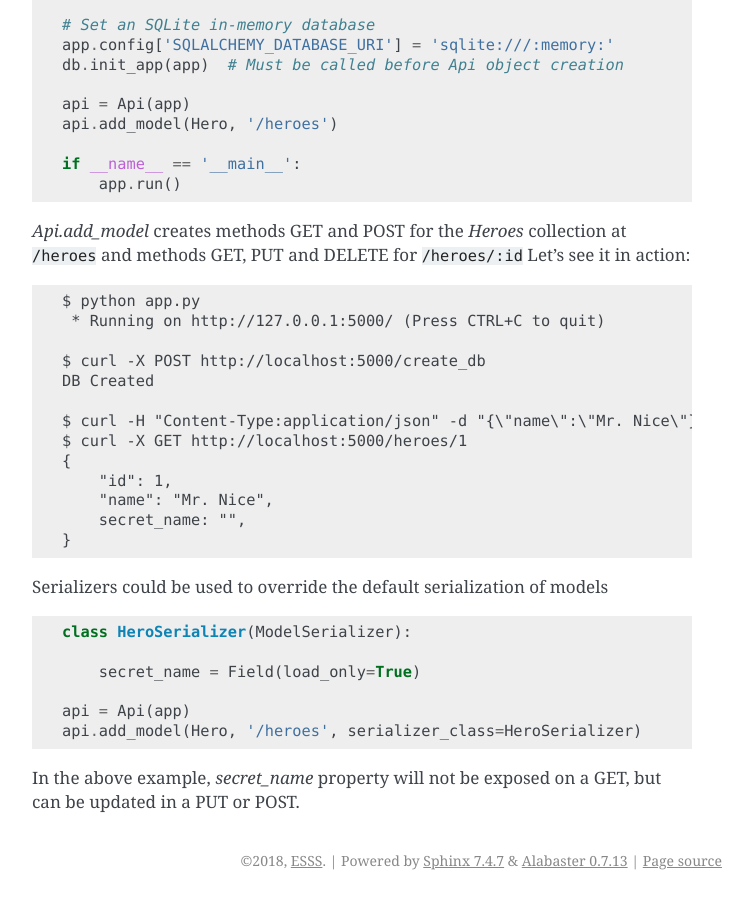
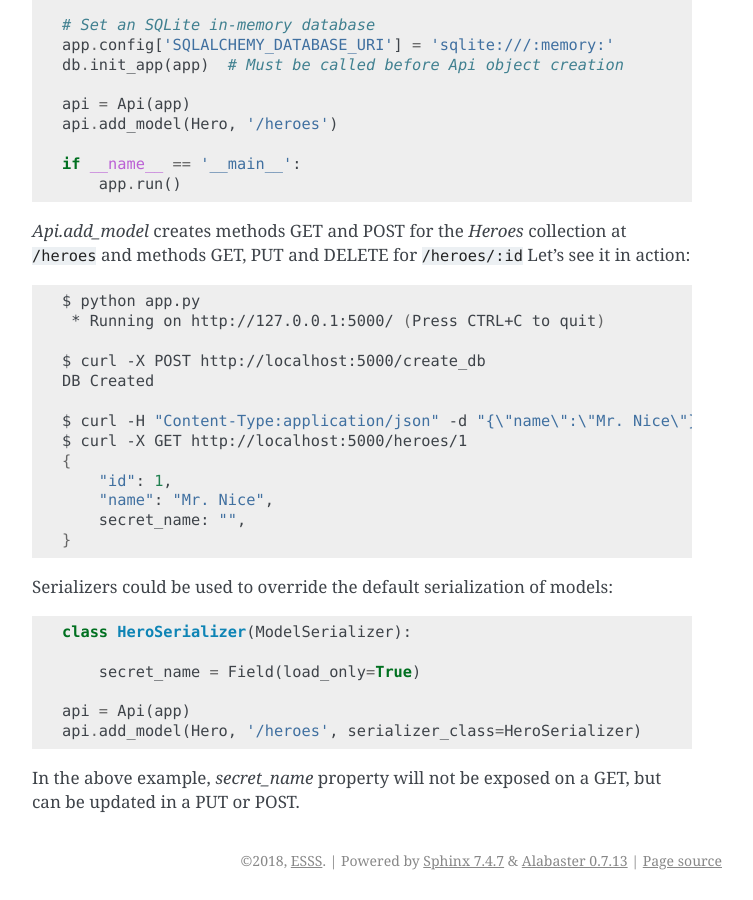
Before and after one commit to ESSS/flask-restalchemy, a Sphinx documentation site: the page built from docs/index.rst, in a window 1280 px wide and 900 px high, scrolled down 1048 px. Shown: the whole window, without its empty margins (388-1141 px from the left). Built offline with Sphinx 7.4.7, drawn with Linux system fonts in a browser that asks for light colours; some of the changed text lies outside the part shown.

Commit message:
Use proper code blocks

```diff
--- a/docs/index.rst
+++ b/docs/index.rst
@@ -12,11 +12,15 @@
 Installation
 ------------
 
-Install Flask-RESTAlchemy with `pip` ::
+Install Flask-RESTAlchemy with `pip`:
+
+.. code-block:: shell
 
     pip install flask-restalchemy
 
-or `conda` (package available on `conda-forge`_) ::
+or `conda` (package available on `conda-forge`_):
+
+.. code-block:: shell
 
     conda install flask-restalchemy -c conda-forge
 
@@ -24,7 +28,9 @@
 Minimal App
 -----------
 
-Let's define a very simple *SQLAlchemy* model using `flask-sqlalchemy`_: ::
+Let's define a very simple *SQLAlchemy* model using `flask-sqlalchemy`_:
+
+.. code-block:: python
 
     from flask_sqlalchemy import SQLAlchemy
     from sqlalchemy import Column, String, Integer
@@ -37,7 +43,9 @@
         secret_name = Column(String)
 
 Expose SQLAlchemy models in a very simple way is one of the aims of Flask-RESTAlchemy. Just instantiate an `Api` object
-and use `Api.add_model` to expose a model through an endpoint: ::
+and use `Api.add_model` to expose a model through an endpoint:
+
+.. code-block:: python
 
     from flask import Flask
     from flask_restalchemy import Api
@@ -60,7 +68,9 @@
         app.run()
 
 `Api.add_model` creates methods GET and POST for the `Heroes` collection at  ``/heroes`` and methods GET, PUT and DELETE
-for ``/heroes/:id`` Let's see it in action: ::
+for ``/heroes/:id`` Let's see it in action:
+
+.. code-block:: shell
 
     $ python app.py
      * Running on http://127.0.0.1:5000/ (Press CTRL+C to quit)
@@ -76,7 +86,9 @@
         secret_name: "",
     }
 
-Serializers could be used to override the default serialization of models ::
+Serializers could be used to override the default serialization of models:
+
+.. code-block:: python
 
     class HeroSerializer(ModelSerializer):
 
```
